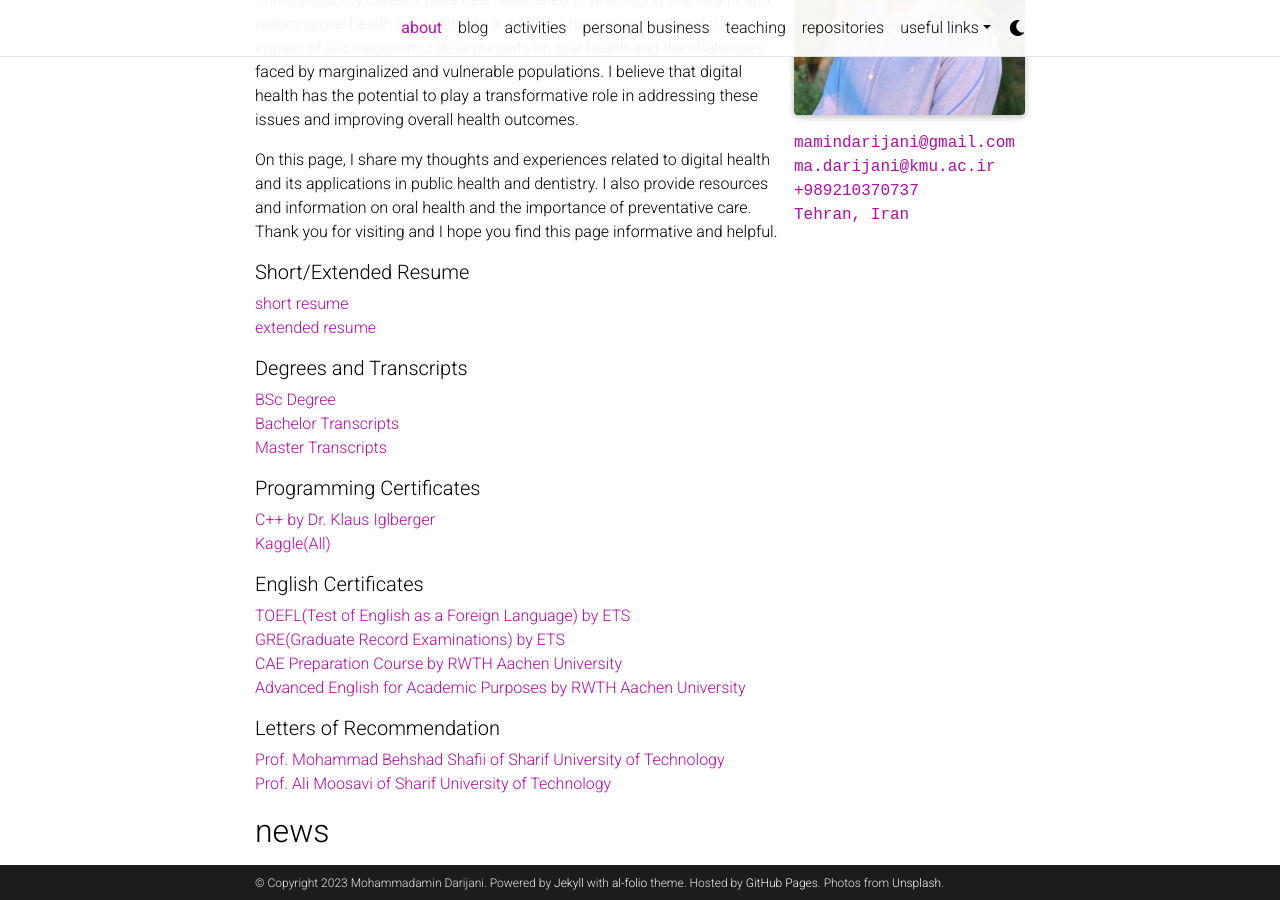
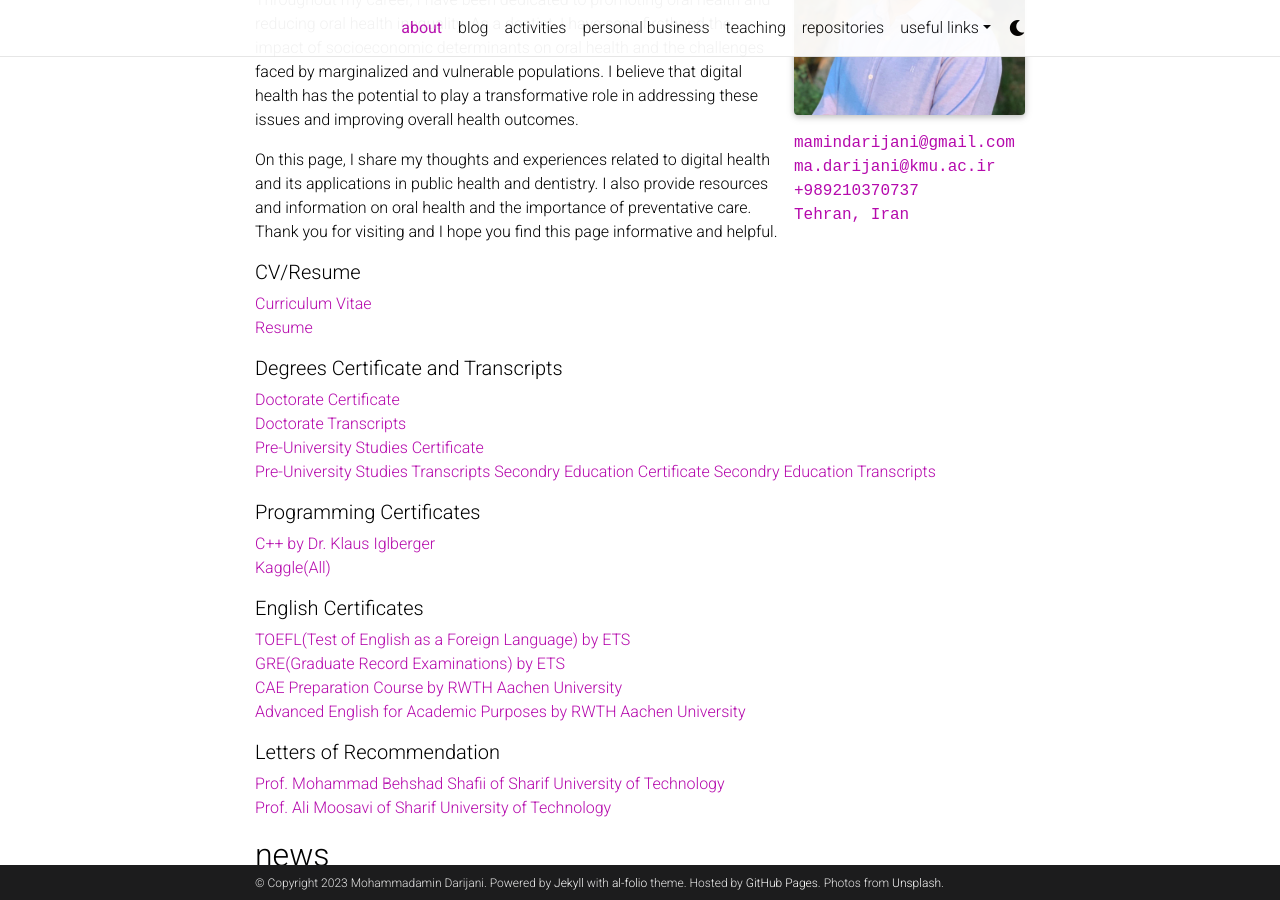
Before and after one commit to adarijani/adarijani.github.io_archived, a Jekyll site: the page built from _pages/about.md, in a window 1280 px wide and 900 px high, scrolled down 348 px. Built offline with Jekyll 4.4.1, drawn with Linux system fonts in a browser that asks for light colours; comment, search, counter and statistics services are not loaded; a style sheet for code colours, icons or effects is not loaded.

Commit message:
Update about.md

```diff
--- a/_pages/about.md
+++ b/_pages/about.md
@@ -32,13 +32,16 @@ On this page, I share my thoughts and experiences related to digital health and
 
 
 
-##### Short/Extended Resume
-[short resume](https://raw.githubusercontent.com/adarijani/job_hunting/main/LaTeX_templates/short_resume/short_resume.pdf)
-[extended resume](https://raw.githubusercontent.com/adarijani/job_hunting/main/LaTeX_templates/extended_resume/resume.pdf)
-##### Degrees and Transcripts
-[BSc Degree]({{ site.url }}/assets/pdf/BSc_degree.pdf)
-[Bachelor Transcripts]({{ site.url }}/assets/pdf/Transcripts_bachelor.pdf)
-[Master Transcripts]({{ site.url }}/assets/pdf/Transcripts_master.pdf)
+##### CV/Resume
+[Curriculum Vitae](https://drive.google.com/file/d/10CaE62SCxMwSfPhmFCNJbpt4Rbko7hRS/view?usp=share_link)
+[Resume](https://drive.google.com/file/d/1qtIZU1ph_XFNdA312VnQZl8ud3zMy1Hx/view?usp=share_link)
+##### Degrees Certificate and Transcripts
+[Doctorate Certificate]({{ site.url }}/assets/pdf/BSc_degree.pdf)
+[Doctorate Transcripts]({{ site.url }}/assets/pdf/Transcripts_bachelor.pdf)
+[Pre-University Studies Certificate]({{ site.url }}/assets/pdf/Transcripts_master.pdf)
+[Pre-University Studies Transcripts]({{ site.url }}/assets/pdf/Transcripts_master.pdf)
+[Secondry Education Certificate]({{ site.url }}/assets/pdf/Transcripts_master.pdf)
+[Secondry Education Transcripts]({{ site.url }}/assets/pdf/Transcripts_master.pdf)
 ##### Programming Certificates
 [C++ by Dr. Klaus Iglberger]({{ site.url }}/assets/pdf/C++22.pdf)
 [Kaggle(All)]({{ site.url }}/assets/pdf/kaggle.pdf)
```
